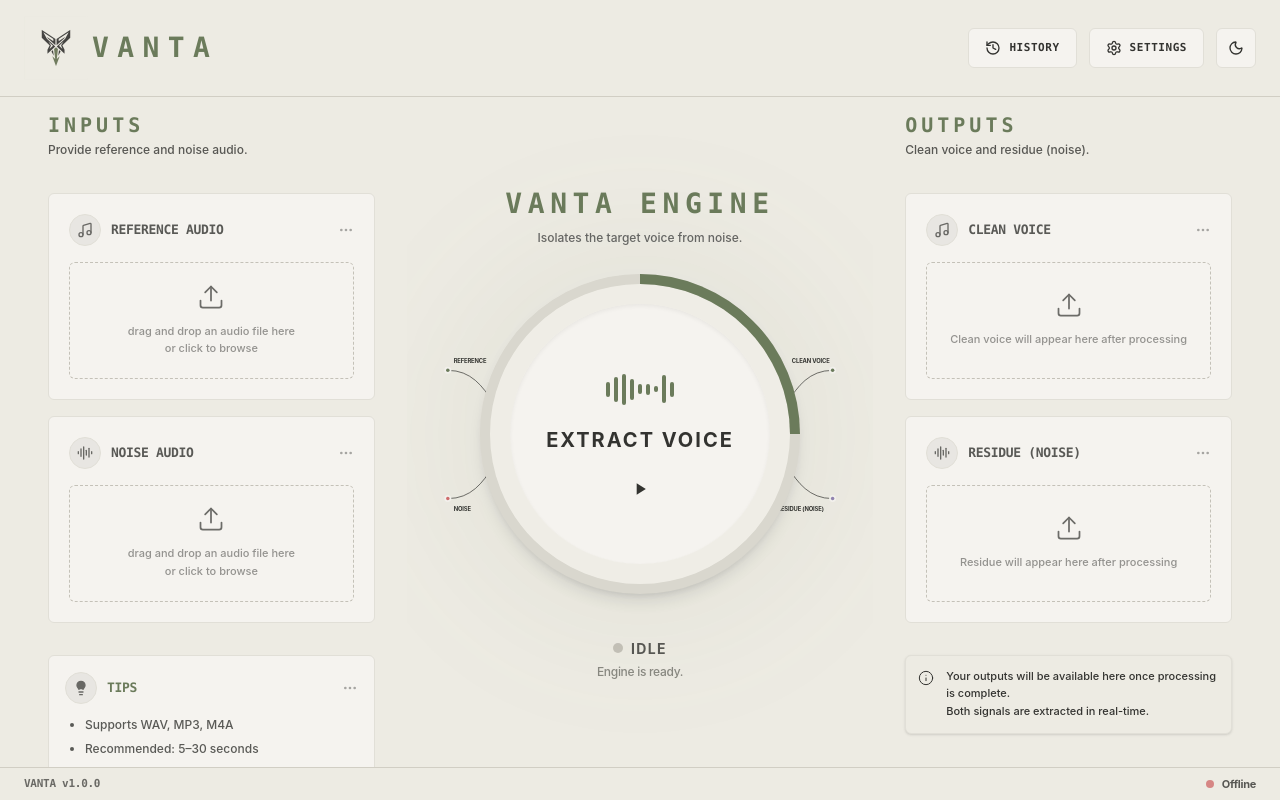
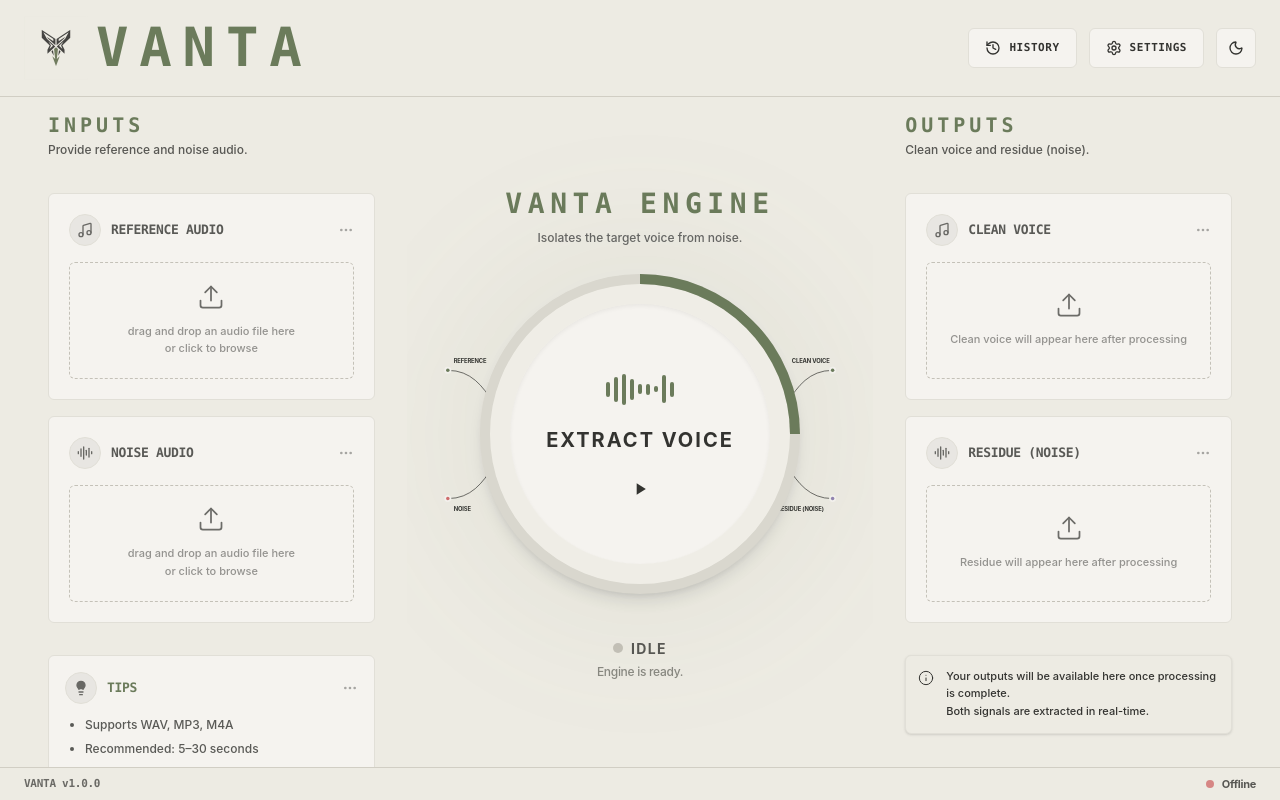
Before and after one commit to Komalpreet2809/Vanta, a Next.js app in the folder web/: page / in a window 1280 px wide. Built offline with nearby package versions, Linux system fonts and the light colour scheme; no server answers.

Commit message:
style: sync logo text size with icon height

```diff
--- a/web/src/components/Header.tsx
+++ b/web/src/components/Header.tsx
@@ -38,7 +38,7 @@ export function Header() {
       <div className="flex items-center gap-3">
         <div className="flex items-center gap-3">
           <img src="/logo.png" alt="Vanta Logo" className="h-16 w-auto mix-blend-multiply opacity-90" />
-          <span className="font-mono-heading font-black text-[28px] uppercase tracking-[0.3em] text-[var(--c-green)] leading-none -ml-2">VANTA</span>
+          <span className="font-mono-heading font-black text-[54px] uppercase tracking-[0.2em] text-[var(--c-green)] leading-none -ml-1">VANTA</span>
         </div>
       </div>
 
```
